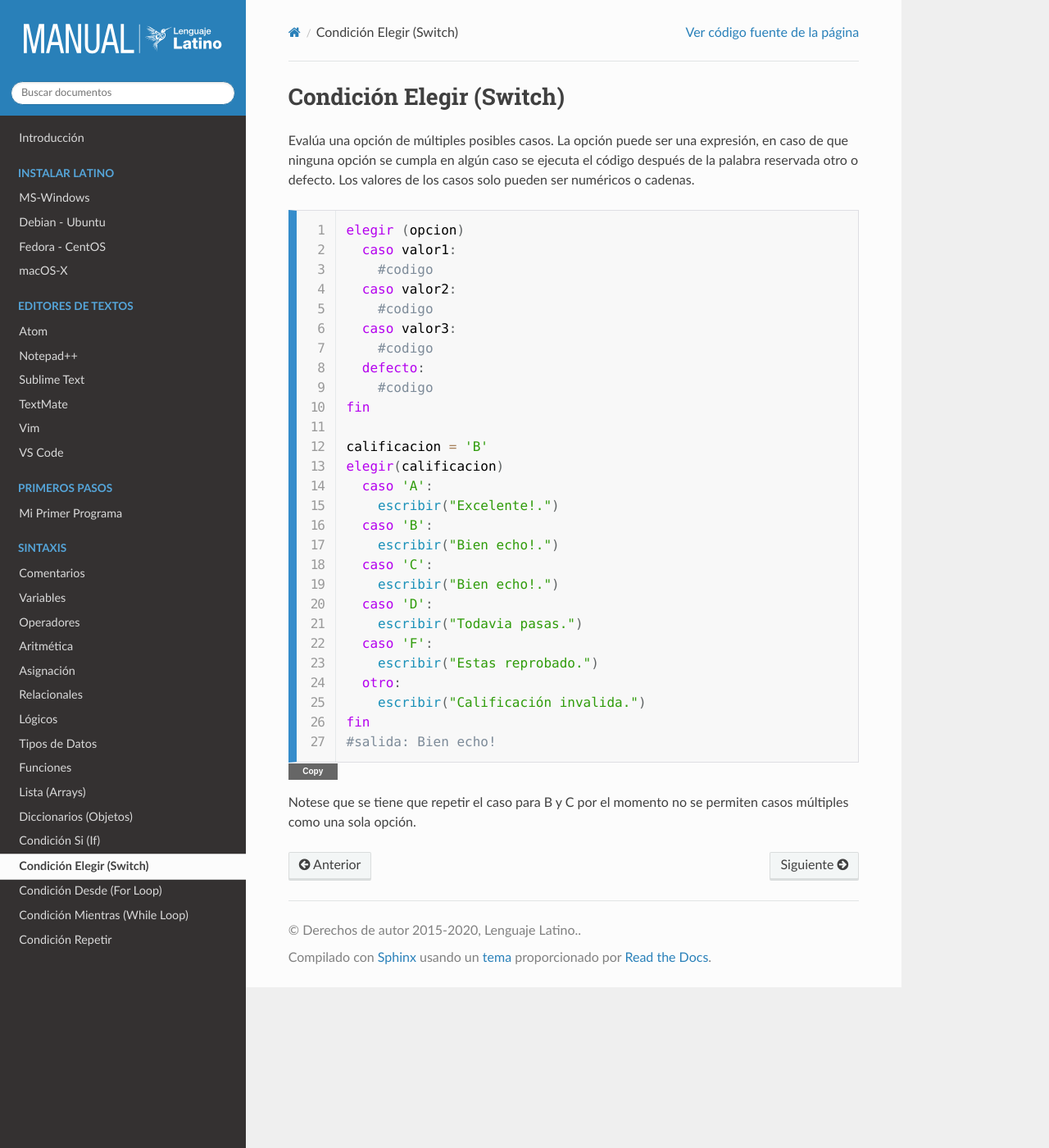
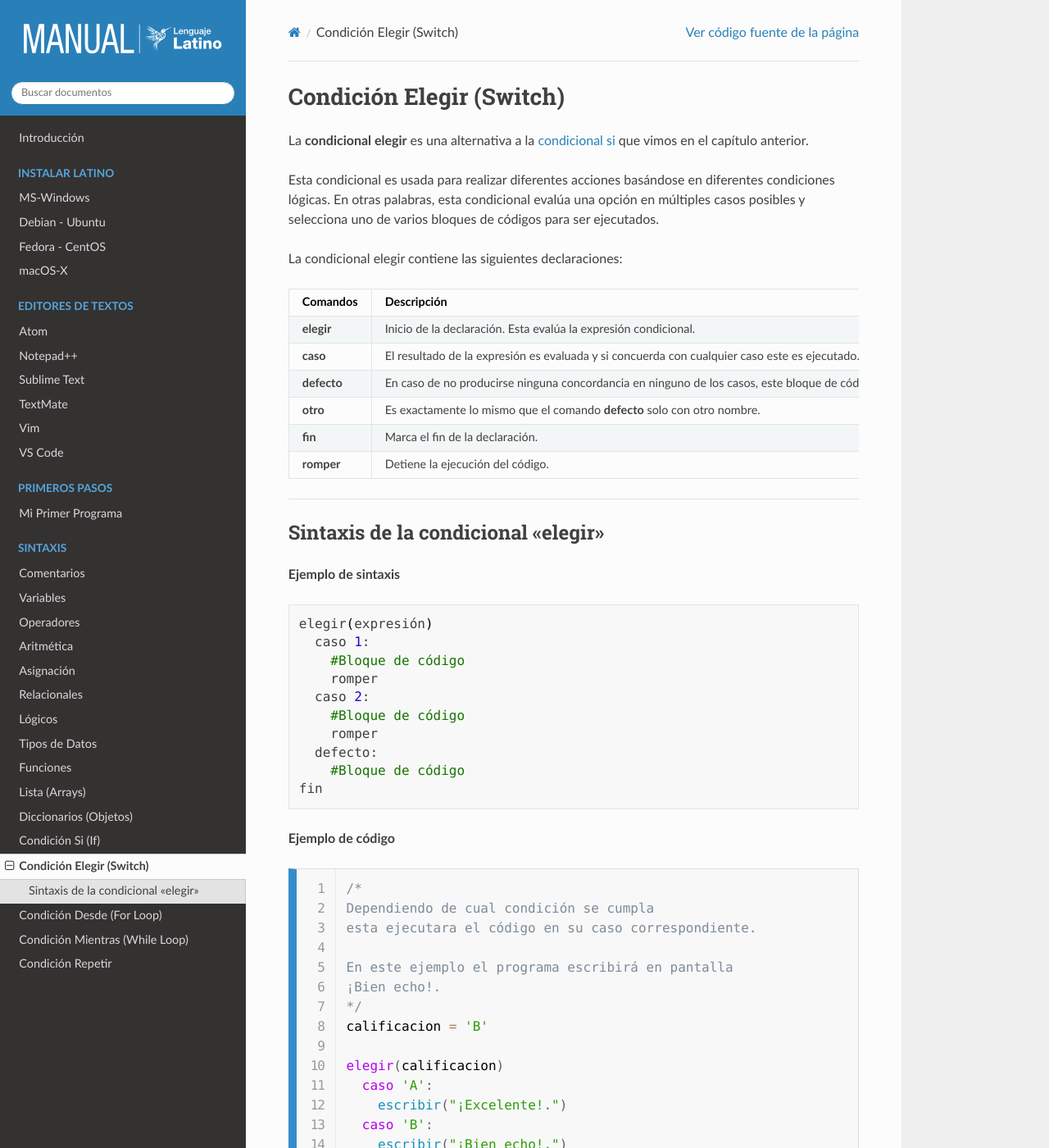
Before and after one commit to LatinoDocs/Manual-Latino, a Sphinx documentation site: the page built from docs/sintaxis/Condicion-Elegir.rst, in a window 1280 px wide and 1400 px high. Shown: the whole window at 82% size. Built offline with Sphinx 7.4.7 and the Read the Docs theme 2.0.0, drawn with Linux system fonts in a browser that asks for light colours; comment, search, counter and statistics services are not loaded; some of the changed text lies outside the part shown.

Commit message:
Condicion Elegir

```diff
--- a/docs/sintaxis/Condicion-Elegir.rst
+++ b/docs/sintaxis/Condicion-Elegir.rst
@@ -5,36 +5,74 @@
 ==========================
 Condición Elegir (Switch)
 ==========================
-Evalúa una opción de múltiples posibles casos. La opción puede ser una expresión, en caso de que ninguna opción se cumpla en algún caso se ejecuta el código después de la palabra reservada otro o defecto. Los valores de los casos solo pueden ser numéricos o cadenas.
+La **condicional elegir** es una alternativa a la :ref:`condicional si <siLink>` que vimos en el capítulo anterior.
+
+Esta condicional es usada para realizar diferentes acciones basándose en diferentes condiciones lógicas. En otras palabras, esta condicional evalúa una opción en múltiples casos posibles y selecciona uno de varios bloques de códigos para ser ejecutados.
+
+La condicional elegir contiene las siguientes declaraciones:
+
++-------------+--------------------------------------------------------------------------------------------------------------+
+| Comandos    | Descripción                                                                                                  |
++=============+==============================================================================================================+
+| **elegir**  | Inicio de la declaración. Esta evalúa la expresión condicional.                                              |
++-------------+--------------------------------------------------------------------------------------------------------------+
+| **caso**    | El resultado de la expresión es evaluada y si concuerda con cualquier caso este es ejecutado.                |
++-------------+--------------------------------------------------------------------------------------------------------------+
+| **defecto** | En caso de no producirse ninguna concordancia en ninguno de los casos, este bloque de código será ejecutado. |
++-------------+--------------------------------------------------------------------------------------------------------------+
+| **otro**    | Es exactamente lo mismo que el comando **defecto** solo con otro nombre.                                     |
++-------------+--------------------------------------------------------------------------------------------------------------+
+| **fin**     | Marca el fin de la declaración.                                                                              |
++-------------+--------------------------------------------------------------------------------------------------------------+
+| **romper**  | Detiene la ejecución del código.                                                                             |
++-------------+--------------------------------------------------------------------------------------------------------------+
+
+----
+
+Sintaxis de la condicional "elegir"
+------------------------------------
+
+**Ejemplo de sintaxis**
+
+.. code-block:: bash
+
+   elegir(expresión)
+     caso 1:
+       #Bloque de código
+       romper
+     caso 2:
+       #Bloque de código
+       romper
+     defecto:
+       #Bloque de código
+   fin
+
+**Ejemplo de código**
 
 .. raw:: html
 
-   <pre><code class="language-latino line-numbers">elegir (opcion)
-     caso valor1:
-       #codigo
-     caso valor2:
-       #codigo
-     caso valor3:
-       #codigo
-     defecto:
-       #codigo
-   fin
+   <pre><code class="language-latino line-numbers">/*
+   Dependiendo de cual condición se cumpla
+   esta ejecutara el código en su caso correspondiente.
 
+   En este ejemplo el programa escribirá en pantalla
+   ¡Bien echo!.
+   */
    calificacion = 'B'
+
    elegir(calificacion)
      caso 'A':
-       escribir("Excelente!.")
+       escribir("¡Excelente!.")
      caso 'B':
-       escribir("Bien echo!.")
+       escribir("¡Bien echo!.")
      caso 'C':
-       escribir("Bien echo!.")
+       escribir("¡Bien echo!.")
      caso 'D':
-       escribir("Todavia pasas.")
+       escribir("Necesitas mejorar.")
      caso 'F':
-       escribir("Estas reprobado.")
+       escribir("Has reprobado.")
      otro:
        escribir("Calificación invalida.")
-   fin
-   #salida: Bien echo!</code></pre>
+   fin</code></pre>
 
-Notese que se tiene que repetir el caso para B y C por el momento no se permiten casos múltiples como una sola opción.
+.. note:: Notese que se tiene que repetir el caso para B y C por el momento no se permiten casos múltiples como una sola opción.
--- a/docs/sintaxis/Condicion-Si.rst
+++ b/docs/sintaxis/Condicion-Si.rst
@@ -20,7 +22,7 @@ Latino tiene las siguientes declaraciones condicionales:
 +----------+-------------------------------------------------------------------------------------------------------+
 | **sino** | Esta ejecuta un bloque de código si las codiciones anterios son falsas.                               |
 +----------+-------------------------------------------------------------------------------------------------------+
-| **fin**  | Marca el fin de la condicional lógica                                                                 |
+| **fin**  | Marca el fin de la condicional lógica.                                                                |
 +----------+-------------------------------------------------------------------------------------------------------+
 
 Las **condiciones lógicas** pueden contener expresiones matemáticas.
@@ -196,7 +198,7 @@ Esta nueva condición anidada puede ir en cualquier bloque de código, dentro de
 
 Operadores lógicos
 -------------------
-En capítulos pasados vimos que los operadores lógicos son el **Y lógico**, el **Ó lógico** y el **No lógico**.
+En capítulos pasados vimos que los :ref:`operadores lógicos <logicosLink>` son el **Y lógico**, el **Ó lógico** y el **No lógico**.
 
 Estos al igual que las expresiones matemáticas también se pueden utilizar en la **condicional si**.
 
```
Also changed, not shown: other parts of docs/sintaxis/Condicion-Si.rst (+2 -0 lines).
